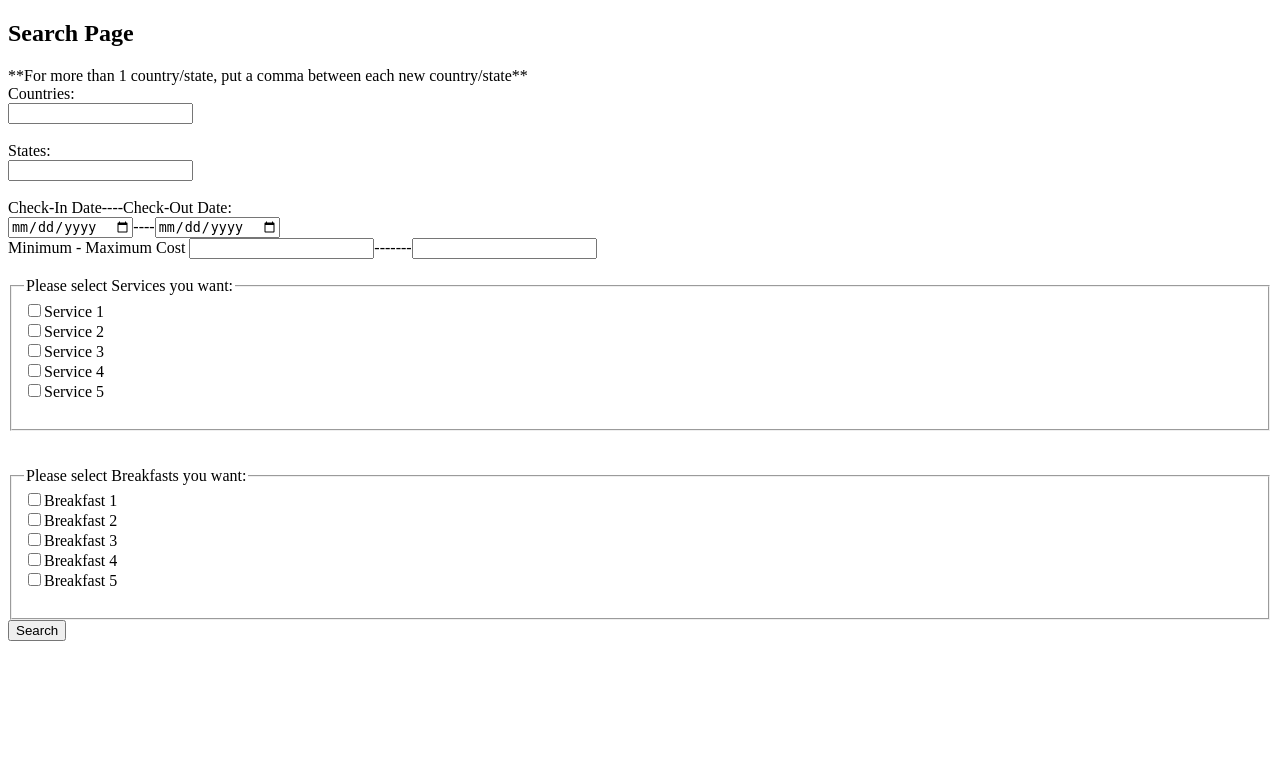
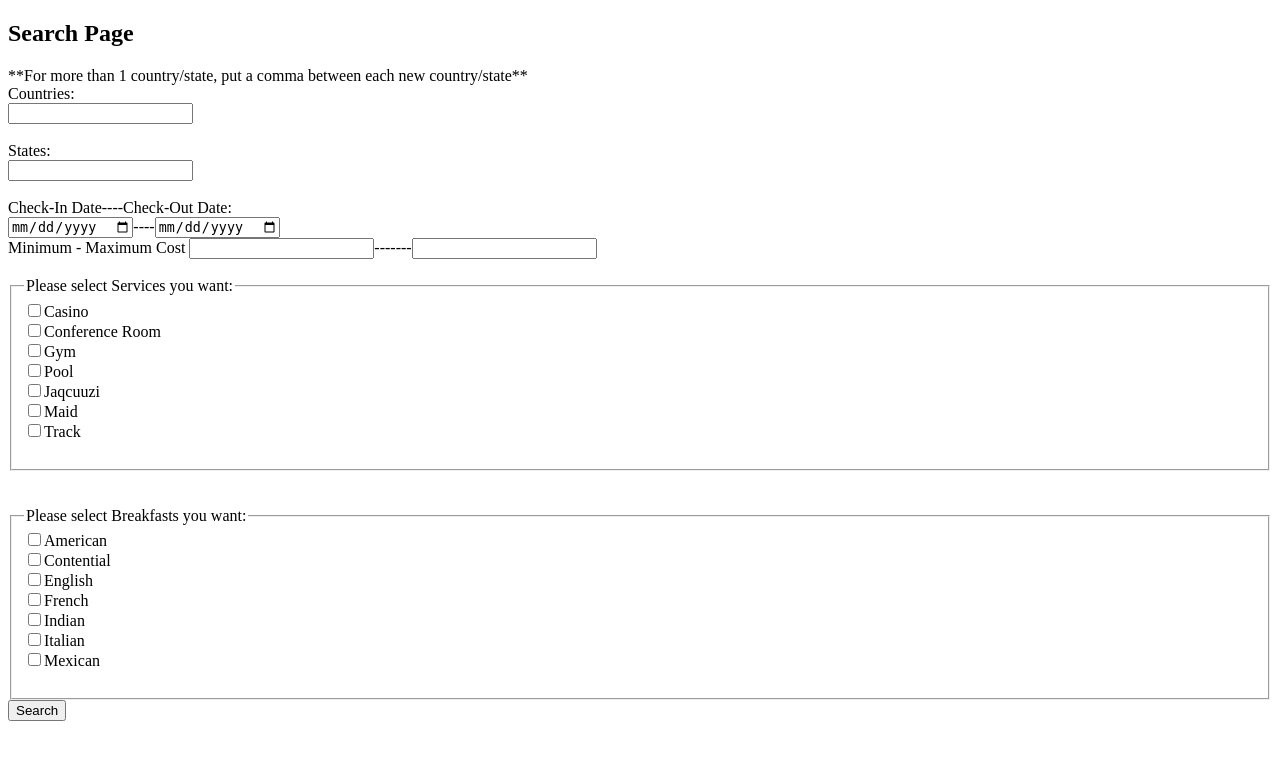
Before and after one commit to Sail338/CS336, a Flask app: template hotel/templates/search.html in a window 1280 px wide. Shown: the top 760 px of the page. Run offline with Flask 2, Linux system fonts and the light colour scheme; the template is opened without the code that fills it, so the values that code supplies are empty.

Commit message:
search now works for breakfasts and xervices asnd has adress instead of id

```diff
--- /dev/null
+++ b/hotel/config.py
@@ -0,0 +1,3 @@
+host ='hotelsdb.cejces4w259w.us-east-1.rds.amazonaws.com'
+username = 'root'
+password = 'samlettuce123'
--- a/hotel/templates/search.html
+++ b/hotel/templates/search.html
@@ -28,28 +28,33 @@
         <br><br>
         <fieldset>
         <legend>Please select Services you want:</legend>
-        <input type="checkbox" name="service" value="Service 1">Service 1<br>
-        <input type="checkbox" name="service" value="Service 2">Service 2<br>
-        <input type="checkbox" name="service" value="Service 3">Service 3<br>
-        <input type="checkbox" name="service" value="Service 4">Service 4<br>
-        <input type="checkbox" name="service" value="Service 5">Service 5<br>
+        <input type="checkbox" name="service" value="Casino">Casino<br>
+        <input type="checkbox" name="service" value="Coference rooom">Conference Room<br>
+        <input type="checkbox" name="service" value="Gym">Gym<br>
+        <input type="checkbox" name="service" value="Pool">Pool<br>
+        <input type="checkbox" name="service" value="Jaqcuuzi">Jaqcuuzi<br>
+		<input type ="checkbox" name = "service" value = "Maid">Maid<br>
+		<input type = "checkbox" name = "service" value = "Track">Track<br>
         <br>
         </fieldset>
         <br><br>
         <fieldset>
         <legend>Please select Breakfasts you want:</legend>
-        <input type="checkbox" name="breakfast" value="Breakfast 1">Breakfast 1<br>
-        <input type="checkbox" name="breakfast" value="Breakfast 2">Breakfast 2<br>
-        <input type="checkbox" name="breakfast" value="Breakfast 3">Breakfast 3<br>
-        <input type="checkbox" name="breakfast" value="Breakfast 4">Breakfast 4<br>
-        <input type="checkbox" name="breakfast" value="Breakfast 5">Breakfast 5<br>
+        <input type="checkbox" name="breakfast" value="American">American<br>
+        <input type="checkbox" name="breakfast" value='Contential'>Contential<br>
+        <input type="checkbox" name="breakfast" value="English">English<br>
+        <input type="checkbox" name="breakfast" value="French">French<br>
+        <input type="checkbox" name="breakfast" value="Indian">Indian<br>
+        <input type="checkbox" name="breakfast" value="Italian">Italian<br>
+        <input type="checkbox" name="breakfast" value="Mexican">Mexican<br>
+
         <br>
         </fieldset>
         <button type="submit">Search</button>
     </form>
     {% if result %}
       {% for hotel in result %}
-        <li>Hotel Name: {{hotel['HotelId']}}</li>
+	  <li>Hotel Address: {{hotel['Street']}}   {{hotel['City']}}  {{hotel['State']}}  {{hotel['Zip']}}</li>
         <li>Hotel Phone Number: {{hotel['PhoneNo']}} </li>
       {% endfor %}
     {% endif %}
```
Also changed, not shown: hotel/view.py (+22 -3 lines).
